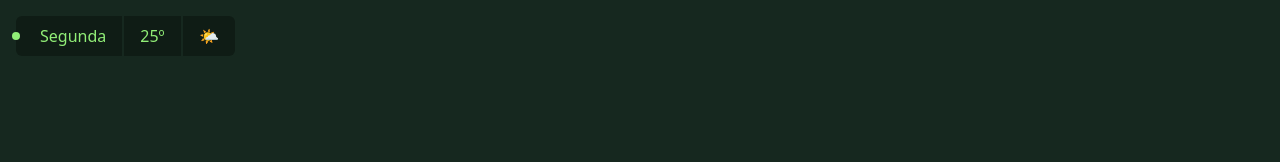
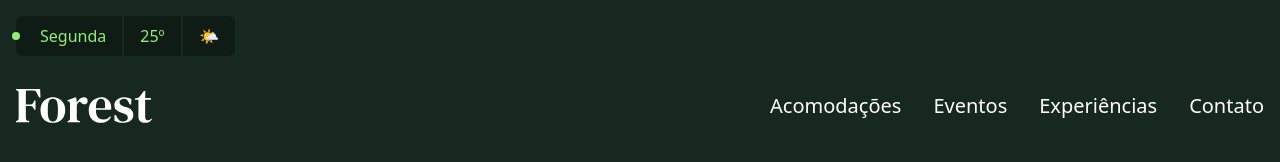
Before and after one commit to sarahprando/forest, a website: page src/index.html in a window 1280 px wide. Drawn offline with Linux system fonts and the light colour scheme.

Commit message:
header desktop

```diff
--- a/src/index.html
+++ b/src/index.html
@@ -21,5 +21,19 @@
         </div>
       </div>
     </div>
+
+    <header class="container flex justify-between py-8 gap-8 items-center">
+      <a href="./">
+        <img src="img/forest.svg" alt="Forest" />
+      </a>
+      <nav>
+        <ul class="text-white text-xl flex flex-wrap gap-8">
+          <li><a class="hover:underline hover:underline-offset-8" href="#acomodacoes">Acomodações</a></li>
+          <li><a class="hover:underline hover:underline-offset-8" href="#eventos">Eventos</a></li>
+          <li><a class="hover:underline hover:underline-offset-8" href="#experiencias">Experiências</a></li>
+          <li><a class="hover:underline hover:underline-offset-8" href="#contato">Contato</a></li>
+        </ul>
+      </nav>
+    </header>
   </body>
 </html>
```
Also changed, not shown: src/output.css.
